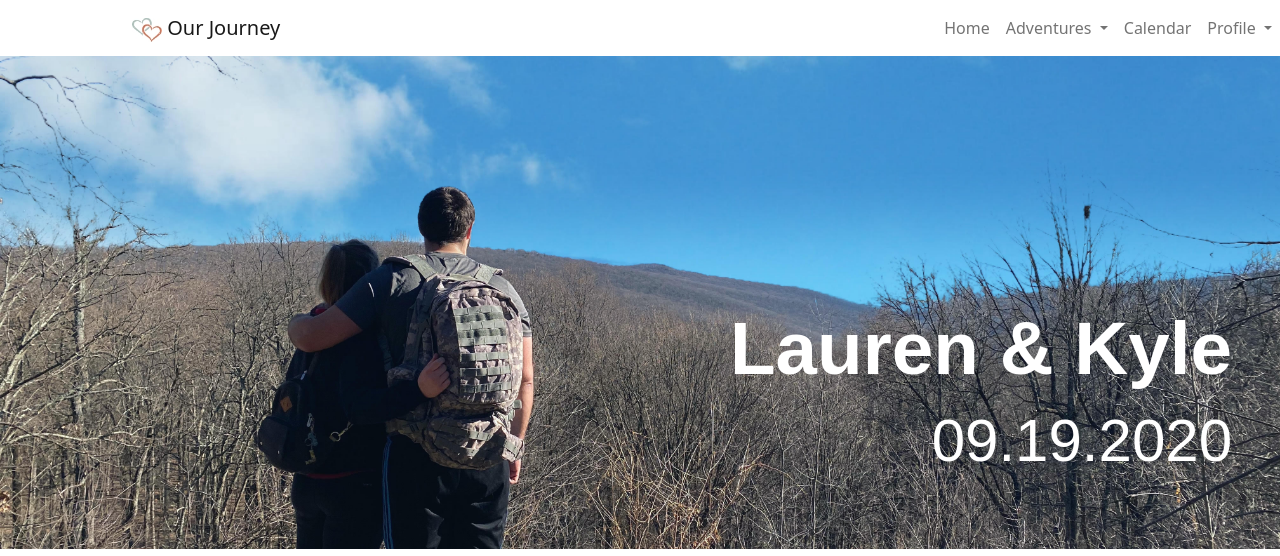
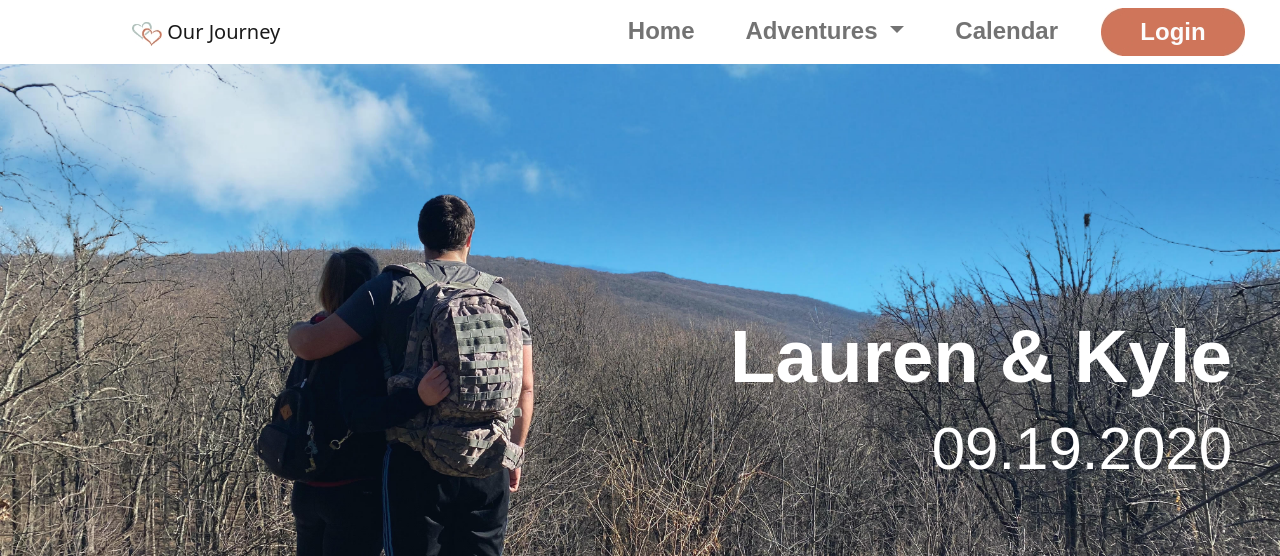
Before and after one commit to vaultman765/OurJourney, a Django app: page /journey/ in a window 1280 px wide. Shown: the top 556 px of the page. Run offline with Django 3.2, Linux system fonts and the light colour scheme; data that the repository does not hold is empty; some web fonts are replaced.

Commit message:
Navbar updates

```diff
--- a/OurJourney/journey/static/journey/style.css
+++ b/OurJourney/journey/static/journey/style.css
@@ -144,3 +144,47 @@
     margin: auto;
     padding-left: 132px;
 }
+.loginout{
+    background-image: url(loginout.jpg);
+    border: none;
+    width: 144px;
+    height: 48px;
+    align-items: center;
+    justify-content: center;
+    display: flex;
+    font-size: 18pt;
+    line-height: 21pt;
+    font-family: raleway, sans-serif;
+    font-weight: 700;
+    font-style: normal;
+    color: #FCFCFC;
+}
+.nav-link{
+    font-family: raleway, sans-serif;
+    font-weight: 600;
+    font-style: normal;
+    line-height: 22pt;
+    font-size: 18pt;
+
+}
+.nav-item{
+     margin-right:35px;
+ }
+.adv-dd-item{
+    font-family: raleway, sans-serif;
+    font-weight: 600;
+    font-style: normal;
+    line-height: 22pt;
+    font-size: 18pt;
+}
+.dropdown-menu{
+    background-color: #CF755A;
+    border-radius: 20px 20px 20px 20px;
+}
+.dropdown-item{
+    color: #FFFFFF;
+}
+.dropdown-divider{
+    color: #FFFFFF;
+    height: 10px;
+}
--- a/OurJourney/journey/templates/journey/base.html
+++ b/OurJourney/journey/templates/journey/base.html
@@ -26,24 +26,22 @@
             Adventures
           </a>
           <ul class="dropdown-menu" aria-labelledby="navbarDropdown">
-            <li><a class="dropdown-item" href="{% url 'journey:search_adventures' %}">Search Adventures</a></li>
-            <li><a class="dropdown-item" href="{% url 'journey:add_adventure' %}">Add Adventure</a></li>
+            <li><a class="dropdown-item adv-dd-item" href="{% url 'journey:search_adventures' %}">Search Adventures</a></li>
+            <li><hr class="dropdown-divider" style="color: white; height: 5px;"></li>
+            <li><a class="dropdown-item adv-dd-item" href="{% url 'journey:add_adventure' %}">Add Adventure</a></li>
           </ul>
         </li>
         <li class="nav-item"><a class="nav-link" aria-current="page" href="{% url 'journey:calendar' %}">Calendar</a></li>
         <li class="nav-item dropdown">
-          <a class="nav-link dropdown-toggle" href="#" id="profile" role="button" data-bs-toggle="dropdown" aria-expanded="false">
-            Profile
-          </a>
-          <ul class="dropdown-menu" aria-labelledby="navbarDropdown">
-            {% if user.is_authenticated %}
-            <li><a class="dropdown-item" href="{% url 'profile' %}">Profile</a></li>
-            <li><a class="dropdown-item" href="{% url 'logout' %}">Logout</a></li>
-            {% else %}
-            <li><a class="dropdown-item" href="{% url 'login' %}">Login</a></li>
-            <li><a class="dropdown-item" href="{% url 'register' %}">Register</a></li>
-            {% endif %}
-          </ul>
+          {% if user.is_authenticated %}
+            <a class="btn loginout" href="#" id="Logout" role="button" data-bs-toggle="dropdown" aria-expanded="false">
+              Logout
+            </a>
+          {% else %}
+            <a class="btn loginout" href="#" id="Login" role="button" data-bs-toggle="dropdown" aria-expanded="false">
+              Login
+            </a>
+          {% endif %}
         </li>
       </ul>
     </div>
```
